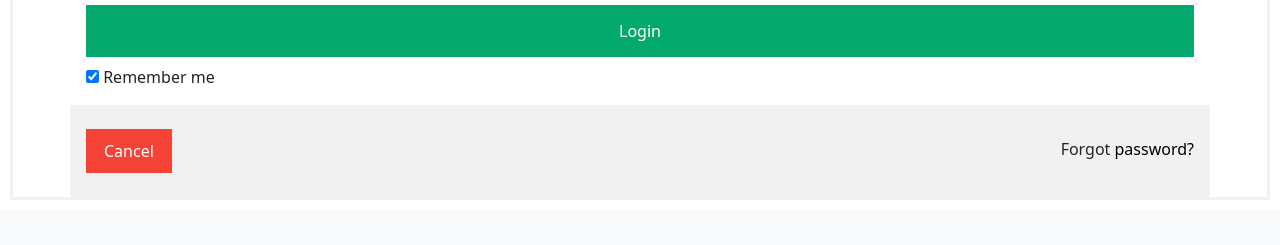
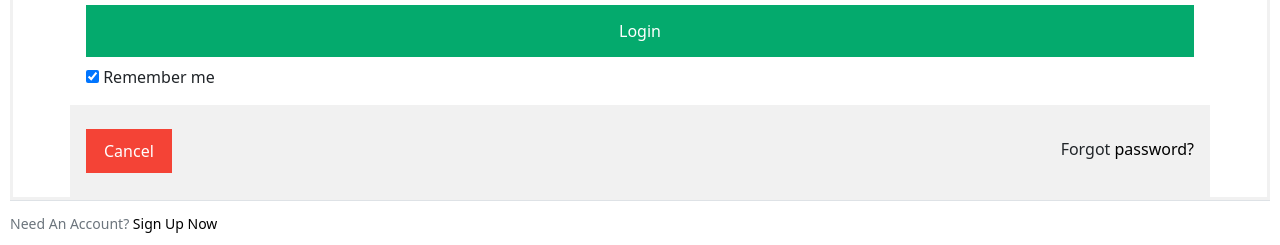
Before and after one commit to PC-Ngumoha/naijaeats, a Flask app: page /login/ in a window 1280 px wide. Shown: the part 680-925 px from the top of the page. Before the commit the page ends 853 px from the top, so only its background shows below. Run offline with Flask 2, Linux system fonts and the light colour scheme; parts of the project's set-up code (start-up, migrations or seed data) failed here and were passed over; some libraries are stand-ins or nearby versions; some web fonts are replaced.

Commit message:
Update Login
Update login template to navigate to the user register

```diff
--- a/app/templates/login.html
+++ b/app/templates/login.html
@@ -27,4 +27,10 @@
     </div>
   </form>
 
+  <div class="border-top pt-3">
+    <small class="text-muted">
+        Need An Account? <a class="ml-2" href="{{ url_for('user_bp.register') }}">Sign Up Now</a>
+    </small>
+</div>
+
 {% endblock %}
```
